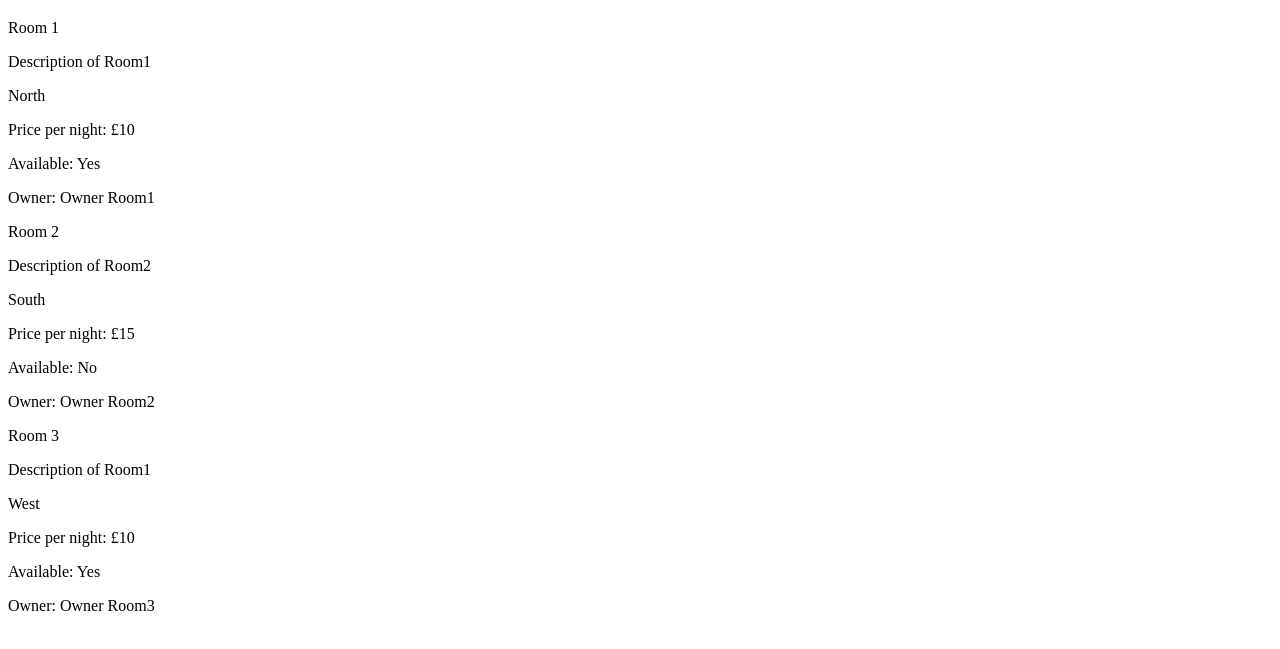
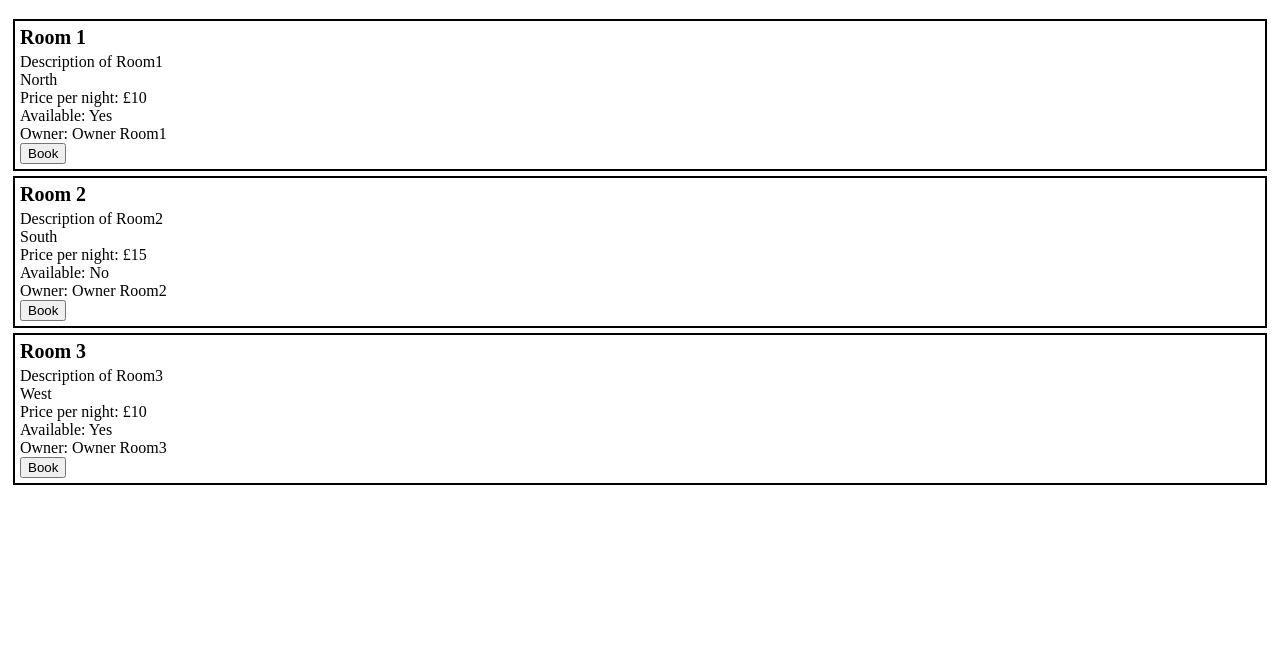
Before and after one commit to sebgrebe/makersbnb, a plain HTML site: page frontend/rooms.html in a window 1280 px wide. Shown: the part 61-710 px from the top of the page. Drawn offline with nearby package versions, Linux system fonts and the light colour scheme.

Commit message:
add booking button

```diff
--- a/frontend/rooms.html
+++ b/frontend/rooms.html
@@ -10,6 +10,7 @@
     <script src="https://code.jquery.com/jquery-2.1.4.min.js"></script>
 
     <script type="text/javascript" src="src/rooms.js"></script>
+    <link rel="stylesheet" href="stylesheets/styles.css">
 
 </head>
 
--- a/frontend/src/rooms.js
+++ b/frontend/src/rooms.js
@@ -18,7 +18,7 @@ var data_mock = [{
 },{
   id: 3,
   name: 'Room 3',
-  description: 'Description of Room1',
+  description: 'Description of Room3',
   location: 'West',
   price: 10,
   available: true,
@@ -62,12 +62,18 @@ function getRooms() {
 
 function roomHTML(room) {
   var room_div = "<div id='room-" + room.id + "' class='room'>"
-  room_div += "<p class='room-name'>" + room.name + "</p>"
-  room_div += "<p class ='room-desc'>" + room.description + "</p>"
-  room_div += "<p class ='room-location'>" + room.location + "</p>"
-  room_div += "<p class ='room-price'> Price per night: £" + room.price + "</p>"
-  room_div += "<p class ='room-available'> Available: " + formatAvailability(room.available) + "</p>"
-  room_div += "<p class ='room-owner'> Owner: " + room.owner + "</p>"
+  room_div += "<div class='room-name'>" + room.name + "</div>"
+  room_div += "<div class ='room-desc'>" + room.description + "</div>"
+  room_div += "<div class ='room-location'>" + room.location + "</div>"
+  room_div += "<div class ='room-price'> Price per night: £" + room.price + "</div>"
+  room_div += "<div class ='room-available'> Available: " + formatAvailability(room.available) + "</div>"
+  room_div += "<div class ='room-owner'> Owner: " + room.owner + "</div>"
+  room_div += bookingButtonHTML(room.id)
   room_div += "</div>"
   return room_div
 }
+
+function bookingButtonHTML(id) {
+  var booking_button_div = "<button id='booking-button-" + id + "' class='booking-button'> Book </button>"
+  return booking_button_div
+}
--- /dev/null
+++ b/frontend/stylesheets/styles.css
@@ -0,0 +1,13 @@
+.room {
+  border-style: solid;
+  border-width: 2px;
+  border-color: black;
+  padding: 5px;
+  margin: 5px;
+}
+
+.room-name {
+  font-weight: bold;
+  font-size: 20px;
+  padding-bottom: 4px;
+}
```
Also changed, not shown: frontend/spec/roomsSpec.js (+6 -0 lines).
